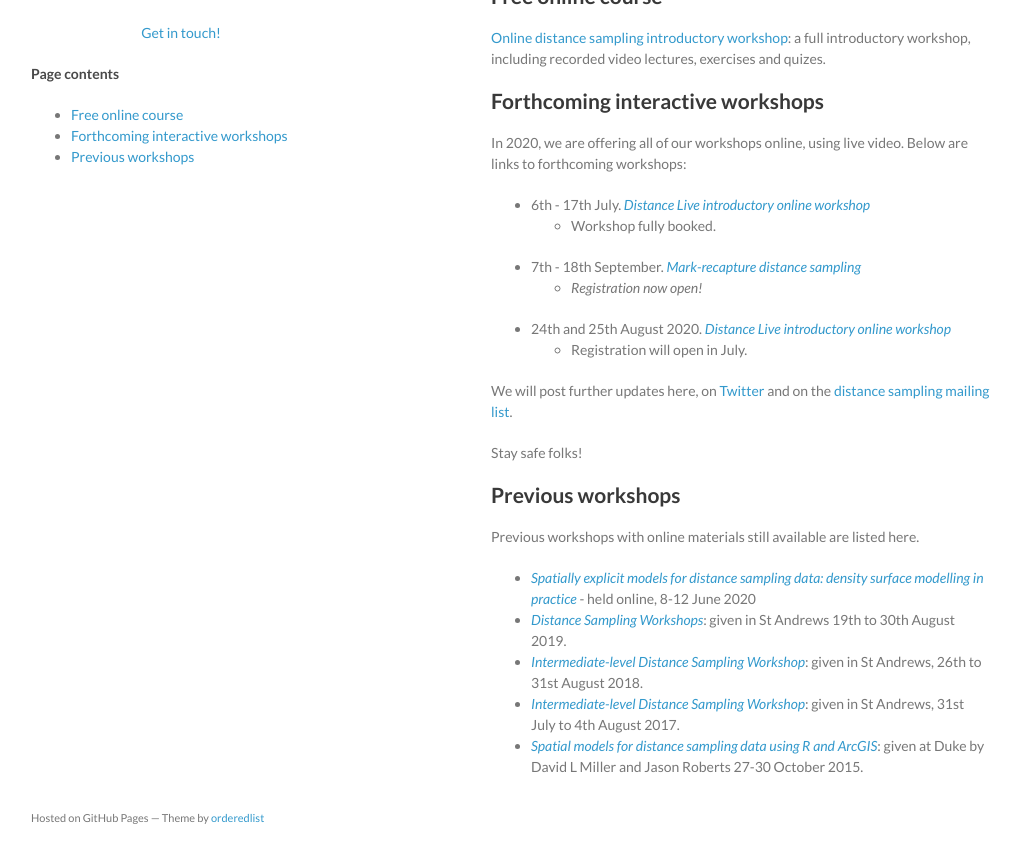
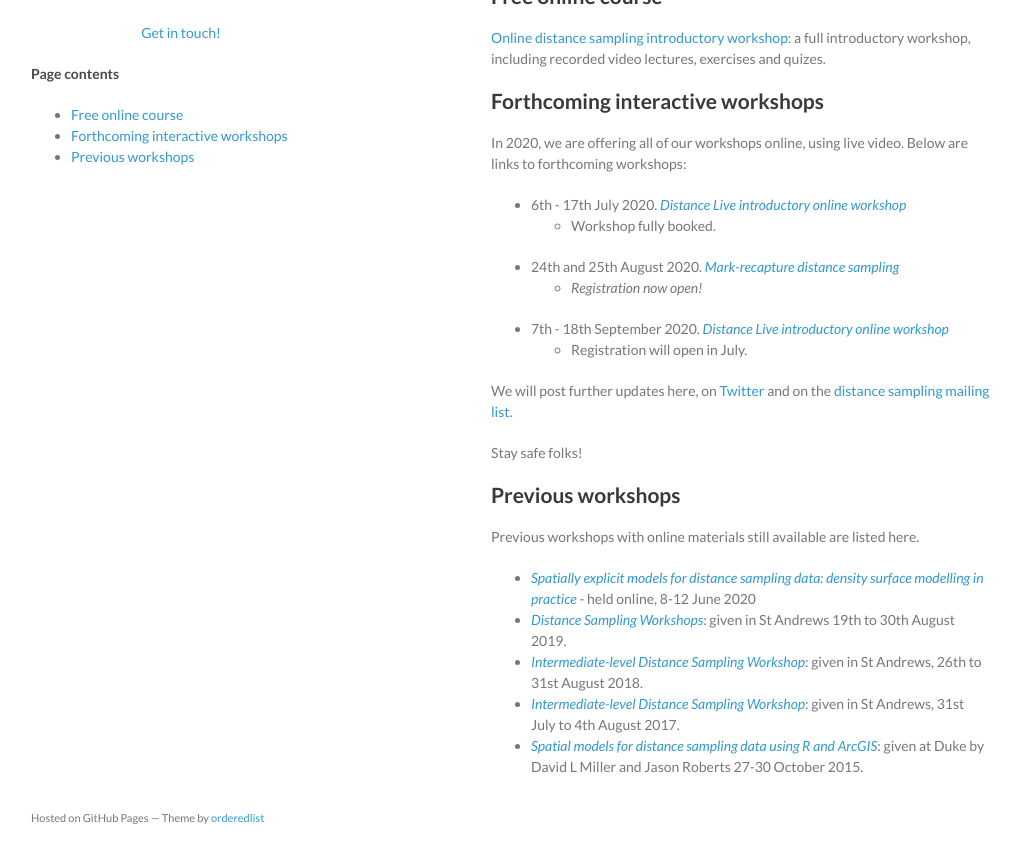
Before and after one commit to distanceworkshops/distanceworkshops.github.io, a Jekyll site: the page built from index.md, in a window 1280 px wide and 984 px high, cut to the strip 137-984 px from the top of the window. Shown: the whole strip, without its empty margins (129-1149 px from the left). Built offline with Jekyll 4.4.1, drawn with Linux system fonts in a browser that asks for light colours.

Commit message:
Update index.md

```diff
--- a/index.md
+++ b/index.md
@@ -17,11 +17,11 @@
 
 In 2020, we are offering all of our workshops online, using live video.  Below are links to forthcoming workshops:
 
-- 6th - 17th July.  [*Distance Live introductory online workshop*](https://www.creem.st-andrews.ac.uk/distance-live-online-workshops/)
+- 6th - 17th July 2020.  [*Distance Live introductory online workshop*](https://www.creem.st-andrews.ac.uk/distance-live-online-workshops/)
   - Workshop fully booked.
-- 7th - 18th September. [*Mark-recapture distance sampling*](https://www.creem.st-andrews.ac.uk/mark-recapture-distance-sampling-workshop/)
+- 24th and 25th August 2020. [*Mark-recapture distance sampling*](https://www.creem.st-andrews.ac.uk/mark-recapture-distance-sampling-workshop/)
   - _Registration now open!_
-- 24th and 25th August 2020.  [*Distance Live introductory online workshop*](https://www.creem.st-andrews.ac.uk/distance-live-online-workshops/)
+- 7th - 18th September 2020.  [*Distance Live introductory online workshop*](https://www.creem.st-andrews.ac.uk/distance-live-online-workshops/)
   - Registration will open in July.
 
 We will post further updates here, on [Twitter](http://twitter.com/distancesamp) and on the [distance sampling mailing list](https://groups.google.com/forum/#!forum/distance-sampling).
```
